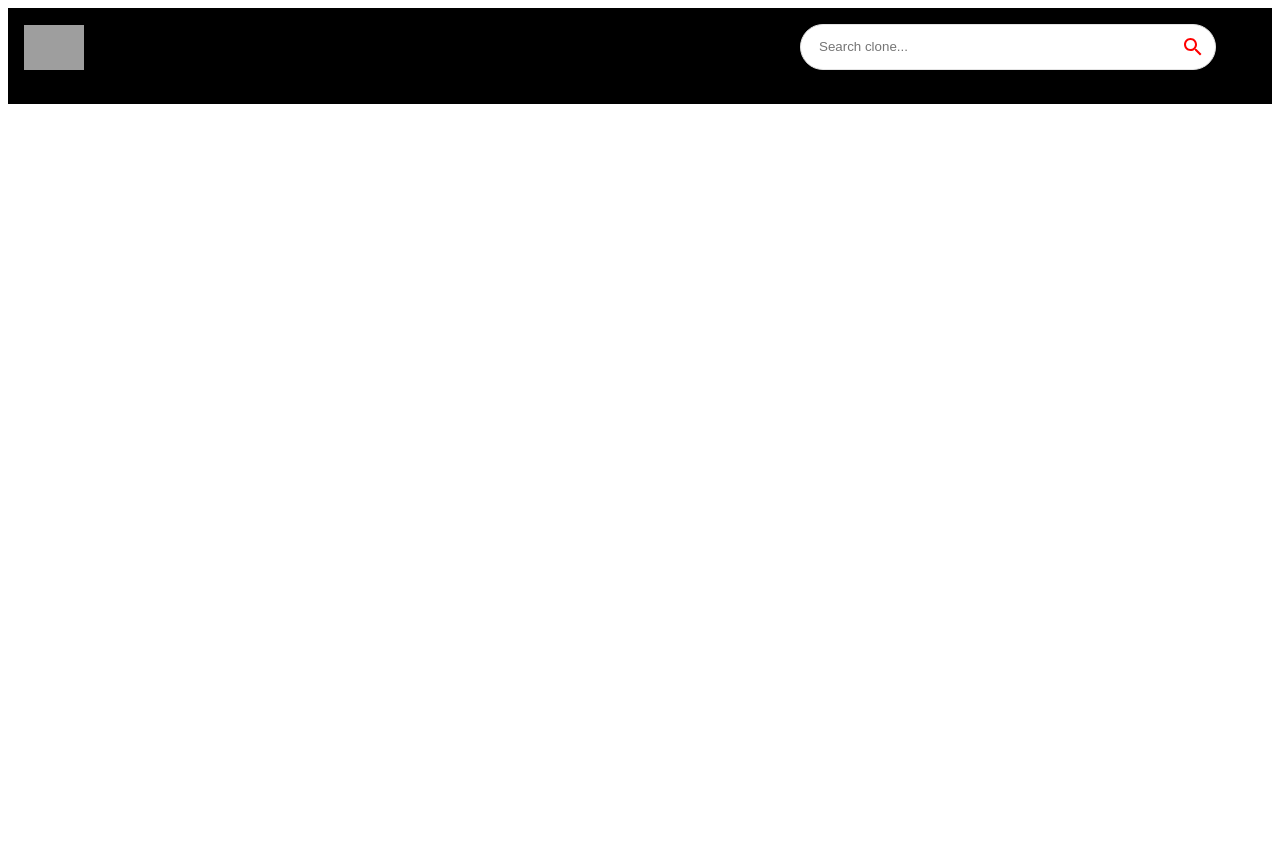
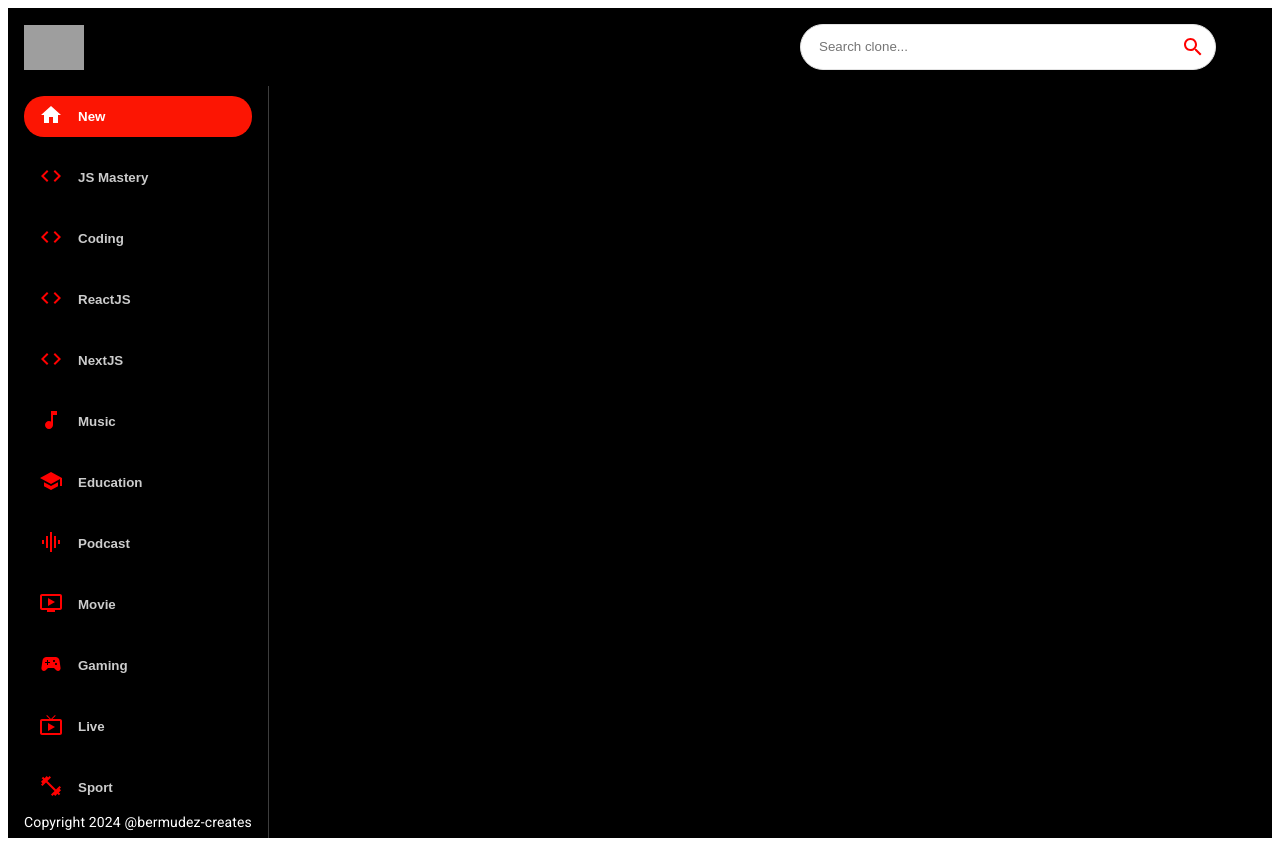
Before and after one commit to bermudez-creates/youtube_clone, a React (Create React App) app: page / in a window 1280 px wide. Before the commit the page ends 800 px from the top, so only its background shows below. Built offline with nearby package versions, Linux system fonts and the light colour scheme; grey boxes are pictures that could not be loaded.

Commit message:
Sidebar implemented

```diff
--- a/src/components/Feed.jsx
+++ b/src/components/Feed.jsx
@@ -1,7 +1,26 @@
-import React from 'react';
+import { useState, useEffect } from 'react';
+import { Box, Stack, Typography } from '@mui/material';
+import Sidebar from './Sidebar';
 // may need to change {} to ()
-const Feed = () => {
-  return <div>Feed</div>;
-};
+const Feed = () => (
+  <Stack sx={{ flexDirection: { sx: 'column', md: 'row' } }}>
+    <Box
+      sx={{
+        height: { sx: 'auto', md: '94vh' },
+        borderRight: '1px solid #3d3d3d',
+        px: { sx: 0, md: 2 },
+      }}
+    >
+      <Sidebar />
+      <Typography
+        className="copyright"
+        variant="body2"
+        sx={{ color: '#fff', mt: 1.5 }}
+      >
+        Copyright 2024 @bermudez-creates
+      </Typography>
+    </Box>
+  </Stack>
+);
 
 export default Feed;
--- /dev/null
+++ b/src/components/Sidebar.jsx
@@ -0,0 +1,45 @@
+import { Stack } from '@mui/material';
+import { categories } from '../utils/constants';
+
+const selectedCategory = 'New';
+
+const Sidebar = () => (
+  <Stack
+    direction="row"
+    sx={{
+      overflowY: 'auto',
+      height: { sx: 'auto', md: '95%' },
+      flexDirection: { md: 'column' },
+    }}
+  >
+    {categories.map((category) => (
+      <button
+        className="category-btn"
+        style={{
+          background: category.name === selectedCategory && '#FC1503',
+          color: 'white',
+        }}
+        key={category.name}
+      >
+        <span
+          style={{
+            color: category.name === selectedCategory ? 'white' : 'red',
+            marginRight: '15px',
+          }}
+        >
+          {category.icon}
+        </span>
+
+        <span
+          style={{
+            opacity: category.name === selectedCategory ? '1' : '0.8',
+          }}
+        >
+          {category.name}
+        </span>
+      </button>
+    ))}
+  </Stack>
+);
+
+export default Sidebar;
--- a/src/components/index.js
+++ b/src/components/index.js
@@ -4,3 +4,4 @@
 export { default as SearchFeed } from './SearchFeed';
 export { default as VideoDetail } from './VideoDetail';
 export { default as SearchBar } from './SearchBar';
+export { default as Sidebar } from './Sidebar';
```
